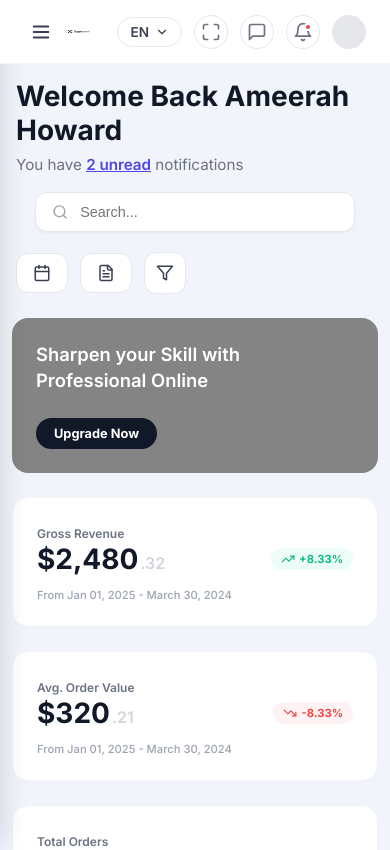
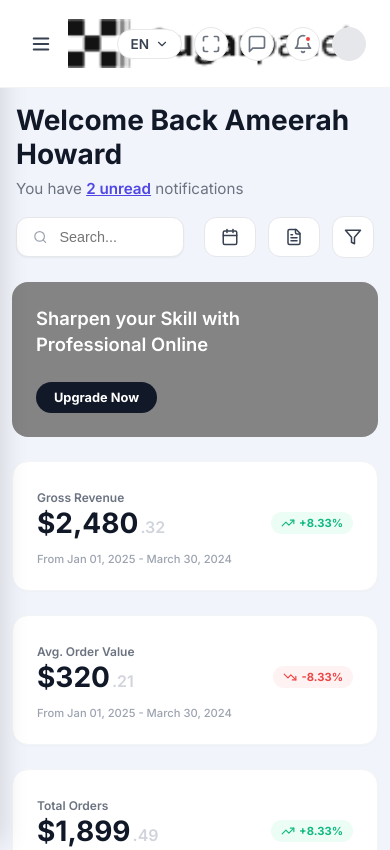
Before and after one commit to Ashmitakamothi/sugarpanel, a React (Vite) app: page / in a window 390 px wide. Shown: the top 850 px of the page. Built offline with nearby package versions, Linux system fonts and the light colour scheme.

Commit message:
Refactor header layout and sidebar styles for improved responsiveness and alignment

```diff
--- a/src/App.css
+++ b/src/App.css
@@ -396,12 +396,14 @@
 
   .header-right {
     width: 100%;
-    flex-wrap: wrap;
+    flex-wrap: nowrap;
+    align-items: center;
     gap: 10px;
   }
 
   .search-bar {
-    width: 100%;
+    width: auto;
+    flex: 1;
     max-width: none;
   }
 
@@ -527,7 +529,9 @@
 
   .header-right {
     display: flex !important;
-    flex-direction: column !important;
+    flex-direction: row !important;
+    flex-wrap: nowrap !important;
+    align-items: center !important;
     width: 100% !important;
     height: auto !important;
     gap: 12px;
@@ -537,7 +541,8 @@
   }
 
   .search-bar {
-    width: 100%;
+    width: auto !important;
+    flex: 1 !important;
     max-width: 100%;
   }
 
@@ -547,9 +552,9 @@
 
   .header-actions {
     display: flex !important;
-    width: 100% !important;
+    width: auto !important;
     justify-content: flex-start;
-    flex-wrap: wrap;
+    flex-wrap: nowrap;
     gap: 8px;
   }
 
@@ -579,7 +584,7 @@
   .top-header-left {
     padding-left: 0;
     flex: 0 0 auto;
-    min-width: 0;
+    min-width: 150px;
   }
 
   .top-header-actions-wrap {
@@ -603,11 +608,11 @@
   }
 
   .top-header-logo .brand-logo {
-    max-width: 140px;
-    height: 20px;
-    width: auto;
+    height: 20px !important;
+    width: auto !important;
+    max-width: none !important;
     object-fit: contain;
-    display: block;
+    display: block !important;
   }
 
   .top-header-content {
@@ -709,8 +714,8 @@
   }
 
   .top-header-logo .brand-logo {
-    max-width: 120px;
-    height: 18px;
+    height: 50px !important;
+    max-width: none !important;
   }
 
   .top-header-actions {
@@ -761,7 +766,9 @@
 
   .header-right {
     display: flex !important;
-    flex-direction: column !important;
+    flex-direction: row !important;
+    flex-wrap: nowrap !important;
+    align-items: center !important;
     width: 100% !important;
     height: auto !important;
     visibility: visible !important;
--- a/src/components/Sidebar.jsx
+++ b/src/components/Sidebar.jsx
@@ -41,11 +41,6 @@ const Sidebar = ({ isOpen, onClose }) => {
           <X size={20} />
         </button>
 
-        <div className="sidebar-logo">
-          <div className="logo-icon"></div>
-          <span className="logo-text">Cosmobit</span>
-        </div>
-
         <nav className="sidebar-nav">
           <div className="nav-section">
             {menuItems.map((item, index) => (
--- a/src/index.css
+++ b/src/index.css
@@ -24,9 +24,13 @@
   --divider: #F3F4F6;
 
   /* Layout */
+  /* Figma full desktop frame width (includes sidebar) */
+  --frame-width: 1512px;
   --sidebar-width: 260px;
-  --top-header-height: 64px;
-  --content-max-width: 1512px;
+  /* Figma desktop header is 88px */
+  --top-header-height: 88px;
+  /* Content area width = frame - sidebar (pixel-perfect) */
+  --content-max-width: calc(var(--frame-width) - var(--sidebar-width));
   --gap: 24px;
   --header-height: 80px;
   /* Middle section (Figma proportions) */
```
